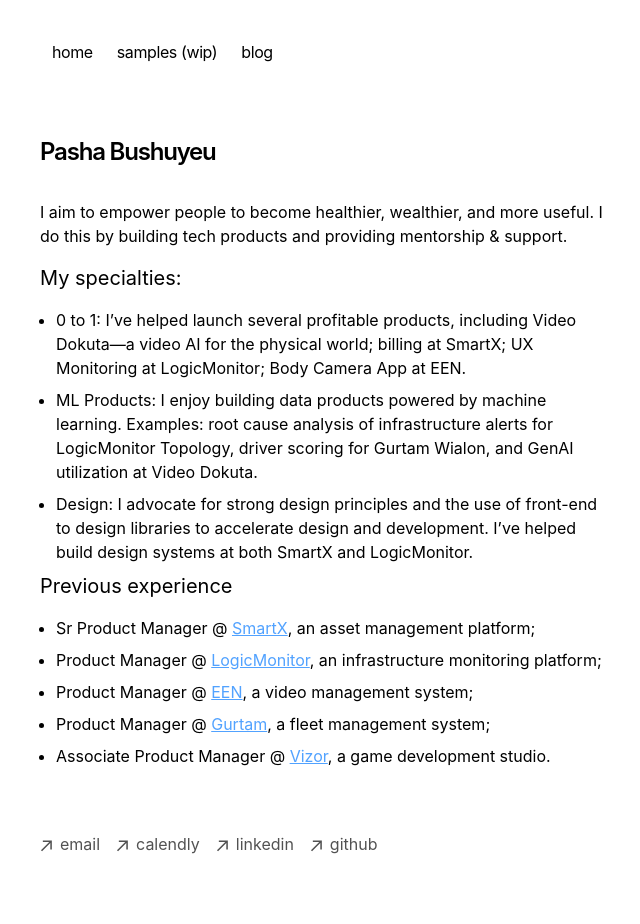
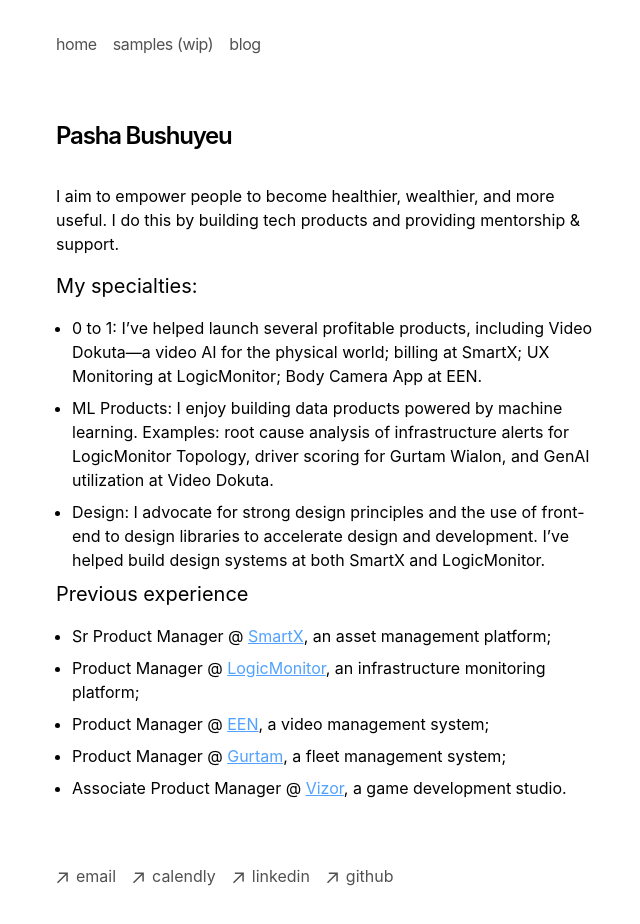
Before and after one commit to bushuyeu/portfolio, a Next.js app: page / in a window 1280 px wide. Shown: the top 924 px of the page, without its empty margins (312-952 px from the left). Built offline with nearby package versions, Linux system fonts and the light colour scheme.

Commit message:
header padding

```diff
--- a/app/components/nav.tsx
+++ b/app/components/nav.tsx
@@ -14,27 +14,24 @@ const navItems = {
 
 export function Navbar() {
   return (
-    <aside className="mb-16 tracking-tight">
-      <div className="lg:sticky lg:top-20">
     <nav
-          className="flex flex-row items-start relative px-0 pb-0 fade md:overflow-auto scroll-pr-6 md:relative"
       id="nav"
+      className="mb-16 tracking-tight"
     >
-          <div className="flex flex-row space-x-0 pr-10">
+      <ul className="font-sm flex flex-col space-x-0 space-y-2 text-neutral-600 md:flex-row md:space-x-4 md:space-y-0 dark:text-neutral-300">
             {Object.entries(navItems).map(([path, { name }]) => {
               return (
+                <li key={path}>
                   <Link
-                  key={path}
                     href={path}
-                  className="transition-all hover:text-neutral-800 dark:hover:text-neutral-200 flex align-middle relative py-1 px-2 m-1"
+                    className="transition-all hover:text-neutral-800 dark:hover:text-neutral-200 flex align-middle relative"
                   >
                     {name}
                   </Link>
+                </li>
               );
             })}
-          </div>
+      </ul>
     </nav>
-      </div>
-    </aside>
   );
 }
--- a/app/layout.tsx
+++ b/app/layout.tsx
@@ -52,8 +52,8 @@ export default function RootLayout({
         GeistMono.variable
       )}
     >
-      <body className="antialiased max-w-xl mx-4 mt-8 lg:mx-auto">
-        <main className="flex-auto min-w-0 mt-6 flex flex-col px-2 md:px-0">
+      <body className="antialiased max-w-xl mt-8 lg:mx-auto">
+        <main className="flex-auto min-w-0 mt-6 flex flex-col mx-4">
           <Navbar />
           {children}
           <Footer />
```
Lines whose indentation alone changed are shown as unchanged.
